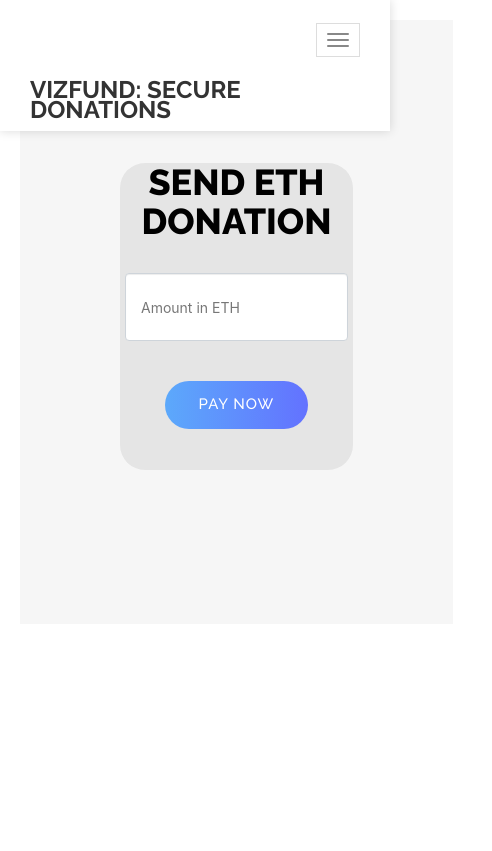
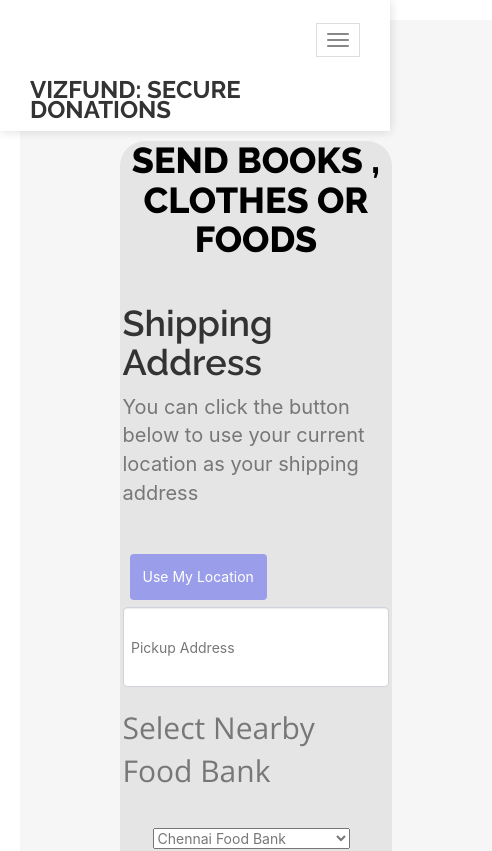
Before and after one commit to Vishwak-Kiran/vizFund, a React (Create React App) app: page /donateFoodForm in a window 390 px wide. Shown: the top 851 px of the page, 492 px wide, since content can reach past the window. Built offline with nearby package versions, Linux system fonts and the light colour scheme; what smooth-scroll would draw is missing.

Commit message:
We've known each other for so long

```diff
--- a/package.json
+++ b/package.json
@@ -3,6 +3,7 @@
   "version": "0.1.0",
   "private": true,
   "dependencies": {
+    "@fortawesome/fontawesome-svg-core": "^6.1.1",
     "@testing-library/jest-dom": "^5.16.4",
     "@testing-library/react": "^13.1.1",
     "@testing-library/user-event": "^13.5.0",
--- a/src/App.css
+++ b/src/App.css
@@ -1,7 +1,7 @@
 @media screen and (max-width: 400px) {
   #features {
     padding: 20px;
-    width: 111%;
+    width: 121%;
   }
   #about,
   #services,
@@ -9,11 +9,11 @@
   #team,
   #contact,
   #footer {
-    width: 111%;
+    width: 121%;
   }
 
   #portfolio {
-    width: 110%;
+    width: 130%;
   }
 }
 svg {
@@ -33,8 +33,8 @@ svg {
   color: #fff;
   padding: 15px 65px 15px 15px;
   text-shadow: 1px 1px 5px #666;
-  -webkit-transition: all 800ms;
-  transition: all 800ms;
+  -webkit-transition: all 500ms;
+  transition: all 500ms;
 }
 .donate:after {
   border-left: 1px solid darken(#00684d, 5%);
@@ -46,6 +46,6 @@ svg {
   position: absolute;
   right: 16px;
   top: 7px;
-  -webkit-transition: all 600ms 200ms;
-  transition: all 600ms 200ms;
+  -webkit-transition: all 300ms 200ms;
+  transition: all 300ms 200ms;
 }
--- a/src/components/DonateFood/Team.jsx
+++ b/src/components/DonateFood/Team.jsx
@@ -18,7 +18,7 @@ export const Team = (props) => {
                   <div key={`${d.name}-${i}`} className='col-md-3 col-sm-6 team'>
                     <div className='thumbnail'>
                       {' '}
-                      <img src={d.img} alt='...' className='team-img' />
+                      <img style={{maxHeight:'70px'}} src={d.img} alt='...' className='team-img' />
                       <div className='caption'>
                         <h4>{d.name}</h4>
                         <p>{d.job}</p>
--- a/src/components/DonateFood/donateFoodForm.jsx
+++ b/src/components/DonateFood/donateFoodForm.jsx
@@ -1,24 +1,55 @@
+
 const DonateFoodForm = () => {
 
     return (
         <div id="features" class="containmain" style={{padding: '100px', margin:'20px'}}>
           <div class="contain">
             <form className="formmain" >
-              <h1 className="sendpay">SEND ETH DONATION</h1>
+              <h1 className="sendpay">SEND BOOKS , CLOTHES OR FOODS</h1>
               <div className="">
                 <div className="form-group">
+                <h4>Shipping Address</h4>
+
+<p>You can click the button below to use your current location as your shipping address</p>
+
+<div id="map">
+</div>
+
+<p id="current_position" style={{padding: '10px'}}></p>
+
+<button id="showMe" class="btn center-align" style={{margin:'7px' ,padding: '12px' ,backgroundColor:'#000ff354',color:'#fff'}}>
+
+  Use My Location
+</button>
+
+
+
+<br></br>
                   <input
                     name="ether"
                     type="text"
                     className="form-control"
-                    placeholder="Amount in ETH"
+                    placeholder="Pickup Address"
+                    style={{height: '80px'}}
                   />
+
+                  <label style={{marginTop:'20px'}} > Select Nearby Food Bank </label>
+<select style={{margin: '30px'}}>
+<option value = "Chennai" > Chennai Food Bank
+</option>
+<option value = "Bangalore"> Bangalore Good Shepherd
+</option>
+<option value = "Madurai"> Madurai Namma Bank
+</option>
+<option value = "Kerala"> Kerala
+</option>
+</select>
                 </div>
               </div>
 
               <footer className="form-group">
                 <button type="submit" className="btn btn-custom btn-lg">
-                  Pay now
+                  Donate
                 </button>
 
               </footer>
--- a/src/components/DonateFood/headerFood.jsx
+++ b/src/components/DonateFood/headerFood.jsx
@@ -10,7 +10,7 @@ const HeaderFood = (props) => {
                       Donate Food and Clothes
                       <span></span>
                     </h1>
-                    <p> Donate food and used clothes to the needy</p>
+                    <p > Donate food and used clothes to the needy</p>
                     <a
                       href='#features'
                       className='btn btn-custom btn-lg page-scroll'
--- a/src/index.css
+++ b/src/index.css
@@ -11,13 +11,3 @@ code {
   font-family: source-code-pro, Menlo, Monaco, Consolas, 'Courier New',
     monospace;
 }
-
-svg {
-  display: inline-block;
-  vertical-align: middle;
-}
-
-html {
-  font-family: system-ui, sans-serif;
-  font-size: 1.25rem;
-}
```
Also changed, not shown: 1 other file (tests, documents, lock files or other folders).
